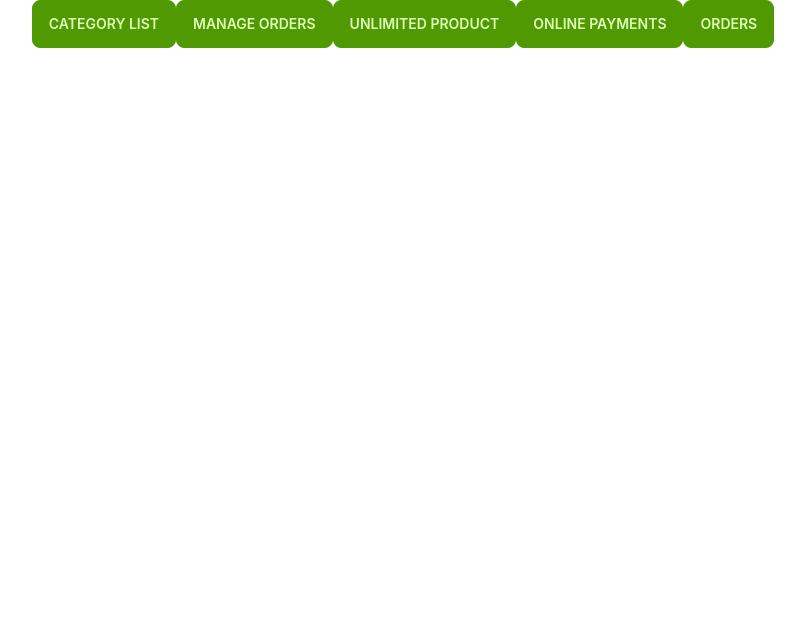
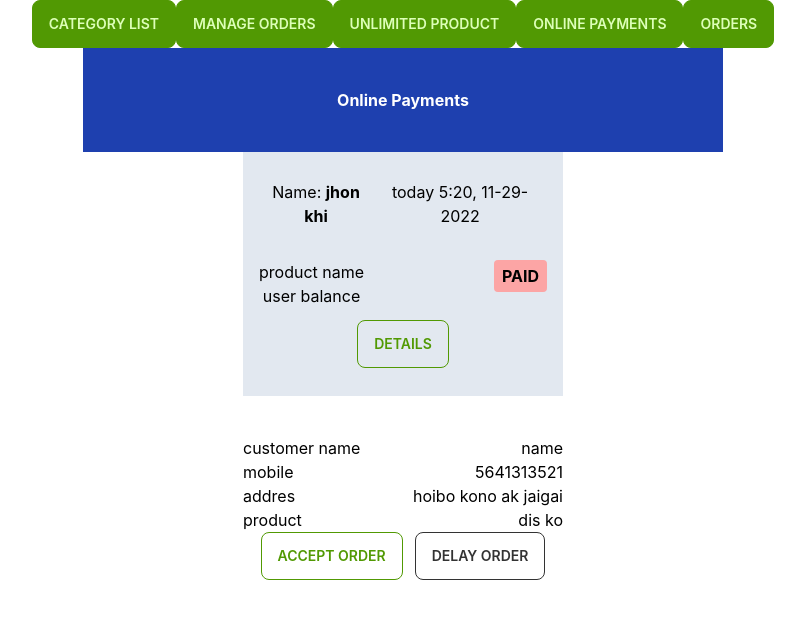
Before and after one commit to junaidjesan/repliq_task, a React (Create React App) app: page /orders in a window 1280 px wide. Shown: the top 618 px of the page, without its empty margins (237-1042 px from the left). Built offline with nearby package versions, Linux system fonts and the light colour scheme.

Commit message:
i have done it i did 5 items

```diff
--- a/src/Components/ManageOrders/ManageOrders.js
+++ b/src/Components/ManageOrders/ManageOrders.js
@@ -3,12 +3,15 @@ import React, { useState } from 'react';
 import { GoSettings } from 'react-icons/go'
 import { AiOutlineStar } from 'react-icons/ai'
 
-const ManageOrders = () => {
+const ManageOrders = ({setData}) => {
 
     const [manageOrdersData, setManageOrdersData] = useState([])
 
     axios.get('productData.json')
-        .then(res => setManageOrdersData(res.data))
+        .then(res => {
+            setManageOrdersData(res.data)
+            setData(res.data)
+        })
     return (
         <div className='text-black'>
             <div className='bg-blue-800 rounded-lg h-40 w-2/4 py-auto items-center mx-auto'>
--- a/src/Components/Orders/Orders.js
+++ b/src/Components/Orders/Orders.js
@@ -1,9 +1,62 @@
-import React from 'react';
+import { useQuery } from '@tanstack/react-query';
+import axios from 'axios';
+import React, { useState } from 'react';
 
-const Orders = () => {
+const Orders = ({ data }) => {
+
     return (
-        <div>
-
+        <div className='w-3/6 mx-auto text-black'>
+            <div>
+                <h1 className='flex py-10 bg-blue-800 text-white justify-around'>
+                    <strong>Online Payments</strong>
+                </h1>
+            </div>
+            <div>
+                <div className='w-3/6 px-4 mb-10 py-7 text-black bg-slate-200 mx-auto'>
+                    <div className='flex justify-between'>
+                        <h1>Name: <strong>jhon khi</strong></h1>
+                        <h1>today 5:20, 11-29-2022</h1>
+                    </div>
+                    <div className='mt-8 justify-between flex'>
+                        <div className='flex gap-5'>
+                            <p>
+                                <h1>product name</h1>
+                                <h1>user balance</h1>
+                            </p>
+                        </div>
+                        <div>
+                            <h1 className='font-bold py-1 mx-auto bg-red-300 rounded px-2'>PAID</h1>
+                        </div>
+                    </div>
+                    <div className='mt-3 justify-evenly'>
+                        <div>
+                            <button className='btn btn-primary btn-outline'>Details</button>
+                        </div>
+                    </div>
+                </div>
+            </div>
+            <div className='w-3/6 mx-auto'>
+                <div className='flex justify-between text-left items-center'>
+                    <h1>customer name</h1>
+                    <h1>name</h1>
+                </div>
+                <div className='flex justify-between text-left items-center'>
+                    <h1>mobile</h1>
+                    <h1>5641313521</h1>
+                </div>
+                <div className='flex justify-between  text-left items-center'>
+                    <h1>addres</h1>
+                    <h1>hoibo kono ak jaigai</h1>
+                </div>
+                <div className='flex justify-between text-left items-center'>
+                    <h1>product</h1>
+                    <h1>dis ko </h1>
+                </div>
+                <div className='gap-5'>
+                    <button className='btn btn-primary mr-3 btn-outline'>Accept Order</button>
+                    <button className='btn btn-danger btn-outline'>Delay Order</button>
+                </div>
+            </div>
         </div>
     );
 };
--- a/src/Components/Sheared/Header/Header.js
+++ b/src/Components/Sheared/Header/Header.js
@@ -1,15 +1,16 @@
-import React from 'react'
+import React, { useState } from 'react'
 import { Link } from 'react-router-dom';
 
 
 const Header = () => {
+    const [data,setData]=useState([])
     return (
         <div className='gap-5'>
             <Link className='btn btn-primary' to='/'>Category List</Link>
-            <Link className='btn btn-primary' to='/manage-orders'>Manage Orders</Link>
-            <Link className='btn btn-primary' to='/unlimited-products'>Unlimited Product</Link>
+            <Link className='btn btn-primary' setData={setData} to='/manage-orders'>Manage Orders</Link>
+            <Link className='btn btn-primary' setData={setData} to='/unlimited-products'>Unlimited Product</Link>
             <Link className='btn btn-primary' to='/online-payments'>Online Payments</Link>
-            <Link className='btn btn-primary' to='/orders'>Orders</Link>
+            <Link className='btn btn-primary' data={data} to='/orders'>Orders</Link>
         </div>
     );
 };
--- a/src/Components/UnlimitedProducts/UnlimitedProducts.js
+++ b/src/Components/UnlimitedProducts/UnlimitedProducts.js
@@ -3,7 +3,7 @@ import React from 'react';
 import { Link } from 'react-router-dom';
 import { BsFillShareFill, BsThreeDotsVertical } from 'react-icons/bs'
 
-const UnlimitedProducts = () => {
+const UnlimitedProducts = ({setData}) => {
 
     const { data: products = [] } = useQuery({
         queryKey: ['products'],
```
